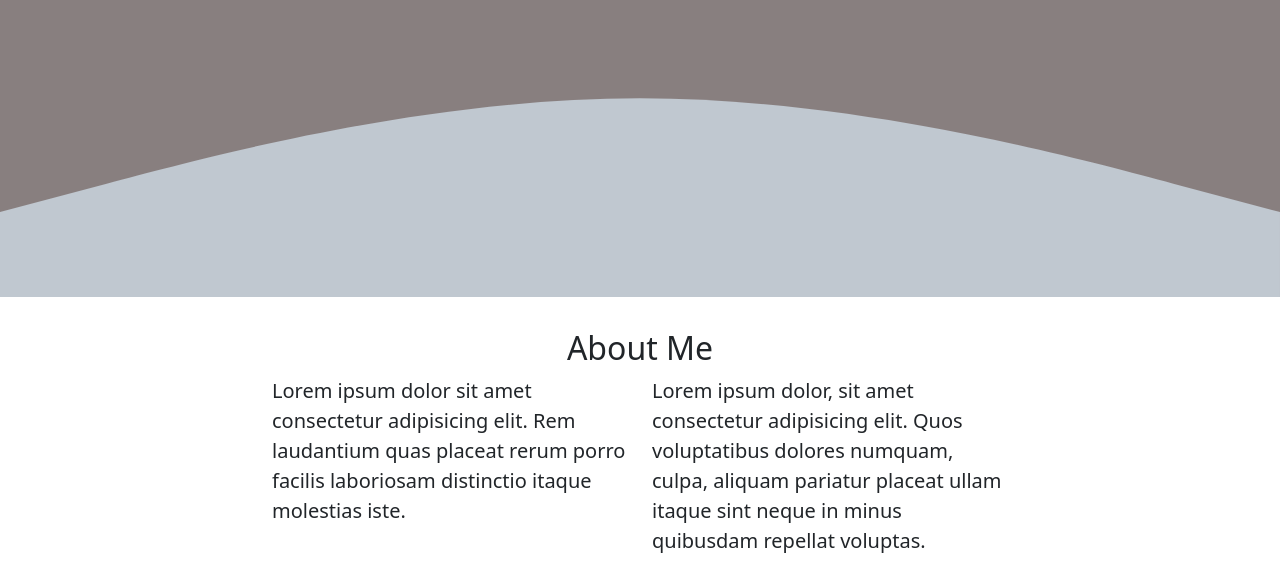
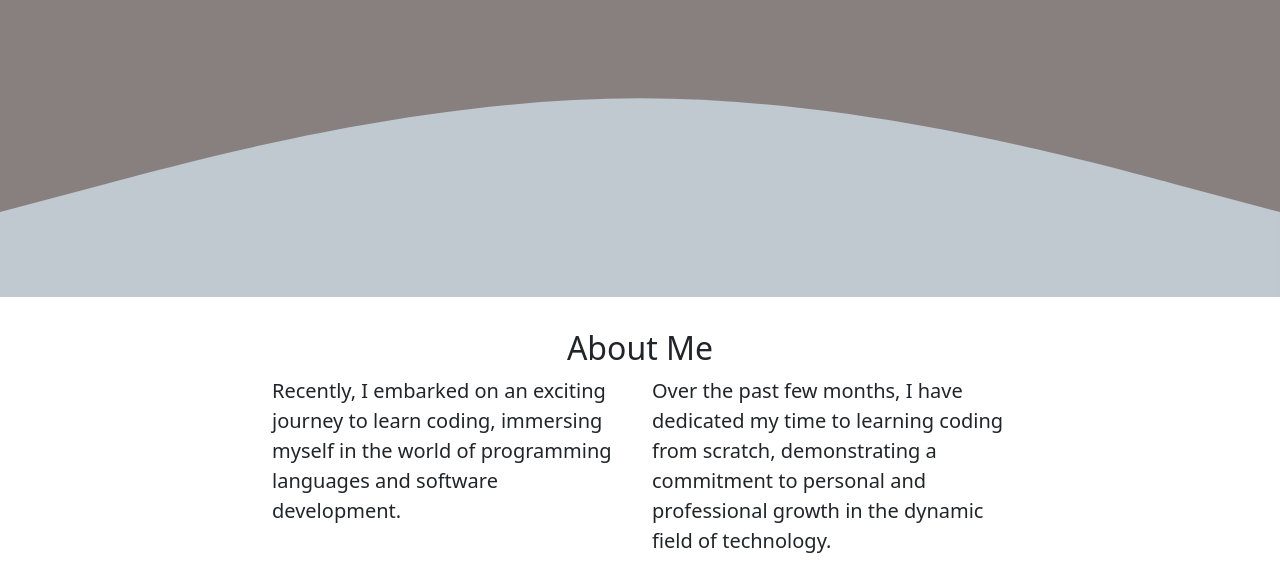
Before and after one commit to alfayudha11/CV-HTML-and-CSS, a plain HTML site: page desktop-1.html in a window 1280 px wide. Shown: the part 383-952 px from the top of the page. Drawn offline with nearby package versions, Linux system fonts and the light colour scheme.

Commit message:
Update desktop-1.html

```diff
--- a/desktop-1.html
+++ b/desktop-1.html
@@ -59,10 +59,10 @@
         </div>
         <div class="row justify-content-center fs-5">
           <div class="col-md-4">
-            <p>Lorem ipsum dolor sit amet consectetur adipisicing elit. Rem laudantium quas placeat rerum porro facilis laboriosam distinctio itaque molestias iste.</p>
+            <p>Recently, I embarked on an exciting journey to learn coding, immersing myself in the world of programming languages and software development.</p>
           </div>
           <div class="col-md-4">
-            <p>Lorem ipsum dolor, sit amet consectetur adipisicing elit. Quos voluptatibus dolores numquam, culpa, aliquam pariatur placeat ullam itaque sint neque in minus quibusdam repellat voluptas.</p>
+            <p>Over the past few months, I have dedicated my time to learning coding from scratch, demonstrating a commitment to personal and professional growth in the dynamic field of technology.</p>
           </div>
         </div>
       </div>
```
